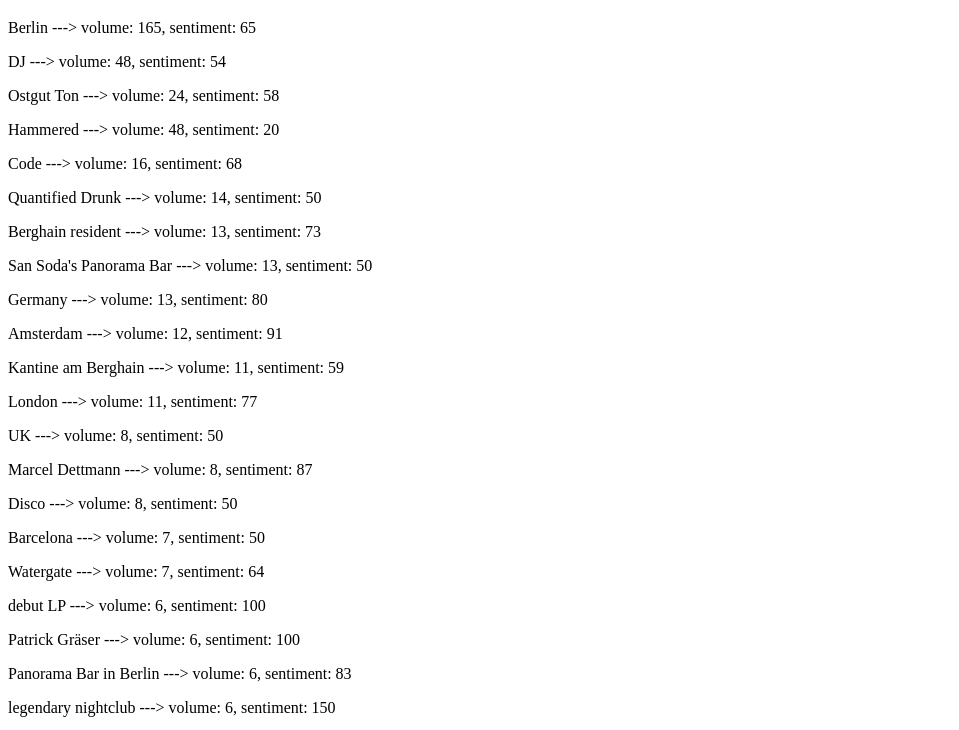
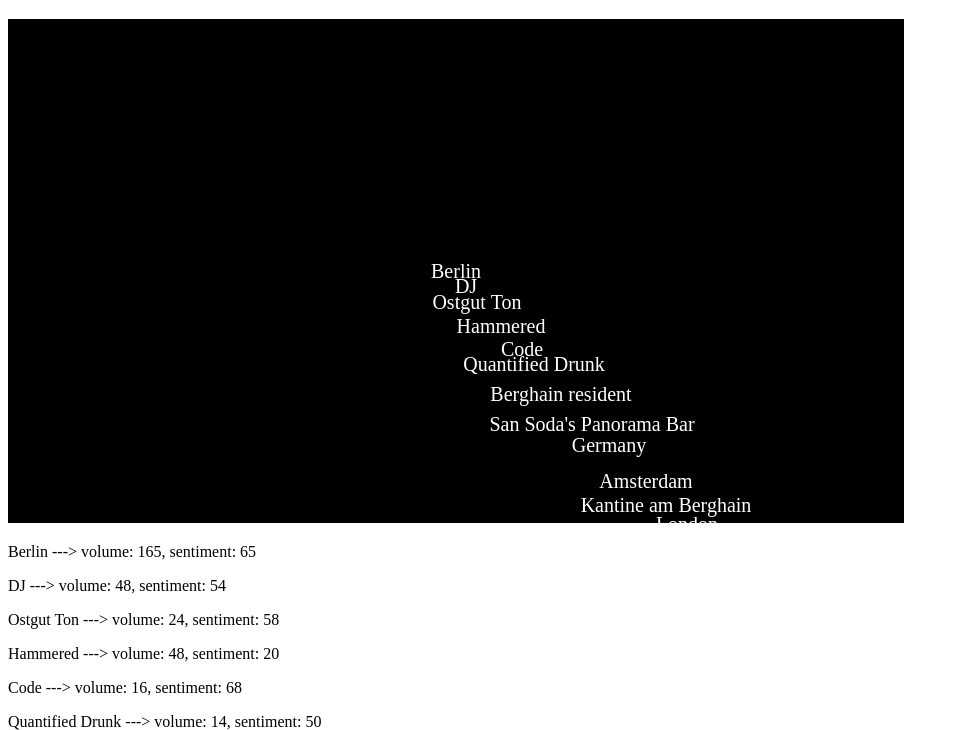
Before and after one commit to tymscar/javascript-wordcloud, a plain HTML site: page index.html in a window 1280 px wide. Shown: the part 61-791 px from the top of the page, without its empty margins (0-959 px from the left). Drawn offline with Linux system fonts and the light colour scheme.

Commit message:
Can write to the canvas without overlapping words in a diagonal

```diff
--- a/index.html
+++ b/index.html
@@ -13,6 +13,8 @@
 
     <body>
         <h1>My Topics Challenge</h1>
+        <canvas id="cloudCanvas" ></canvas>
+
         <div id="topics__div"> </div>
 
         <script type="module" src="main.js"></script>
--- a/main.js
+++ b/main.js
@@ -1,9 +1,71 @@
 import Topic from "./modules/topic.js"
 
 const topicsDiv = document.getElementById("topics__div")
+const canvas = document.getElementById("cloudCanvas")
+const canvasCtx = canvas.getContext('2d');
+
+const gap = 1
+canvas.width = window.innerWidth * 0.7
+canvas.height = canvas.width * 0.5625
 
 
-const getTopicsJson = async (URL)=>{
+canvasCtx.fillStyle = "black"
+canvasCtx.fillRect(0, 0, canvas.width, canvas.height)
+canvasCtx.fillStyle = "white"
+
+
+
+const drawCloud = (topics) => {
+  const placedTopics = []
+
+  topics.forEach(topic => {
+    canvasCtx.font = '20px sans serif'
+    const word = topic.label
+    const currTextSize = canvasCtx.measureText(word)
+
+
+
+
+    let increment = 0
+
+    topic.left = canvas.width / 2 - currTextSize.width / 2
+    topic.width = currTextSize.width
+    topic.down = canvas.height / 2 + currTextSize.actualBoundingBoxAscent / 2 + currTextSize.actualBoundingBoxDescent / 2
+    topic.height = currTextSize.actualBoundingBoxAscent + currTextSize.actualBoundingBoxDescent
+
+
+    let canBePlaced = true
+    let goUp = true
+
+    do {
+      console.log(placedTopics.length)
+      canBePlaced = true
+      if (goUp) {
+        topic.down += increment
+        goUp = false
+      } else {
+        topic.left += increment
+        increment += gap
+        goUp = true
+      }
+
+
+      placedTopics.forEach(placedTopic => {
+        if (topic.intersects(placedTopic)) {
+          canBePlaced = false
+        }
+      })
+
+    } while (!canBePlaced);
+
+
+    canvasCtx.fillText(word, topic.left, topic.down)
+    placedTopics.push(topic)
+  })
+}
+
+
+const getTopicsJson = async (URL) => {
   const topicsResponse = await fetch(URL)
   const topicsJson = await topicsResponse.json()
   const topics = topicsJson["topics"]
@@ -14,13 +76,15 @@
 getTopicsJson("topics.json").then(topicsJson => {
   const topics = []
 
-  topicsJson.forEach(topicJson =>{
-    topics.push(new Topic(topicJson["label"],topicJson["volume"],topicJson["sentimentScore"]))
+  topicsJson.forEach(topicJson => {
+    topics.push(new Topic(topicJson["label"], topicJson["volume"], topicJson["sentimentScore"]))
   })
 
-  topics.forEach(topic=>{
+  topics.forEach(topic => {
     const currentTopicP = document.createElement("p")
     currentTopicP.appendChild(document.createTextNode(`${topic.label} ---> volume: ${topic.volume}, sentiment: ${topic.sentimentScore}`))
     topicsDiv.appendChild(currentTopicP)
   })
+
+  drawCloud(topics)
 })
--- a/modules/topic.js
+++ b/modules/topic.js
@@ -1,8 +1,18 @@
 class Topic {
     constructor(label, volume, sentimentScore) {
-      this.label = label;
-      this.volume = volume;
-      this.sentimentScore = sentimentScore;
+        this.label = label
+        this.volume = volume
+        this.sentimentScore = sentimentScore
+
+        this.left = 0
+        this.width = 0
+        this.down = 0
+        this.height = 0
+    }
+    intersects(other) {
+        if (this.left >= other.left + other.width || other.left >= this.left + this.width) return false;
+        if (this.down >= other.down + other.height || other.down >= this.down + this.height) return false;
+        return true
     }
 }
 
```
